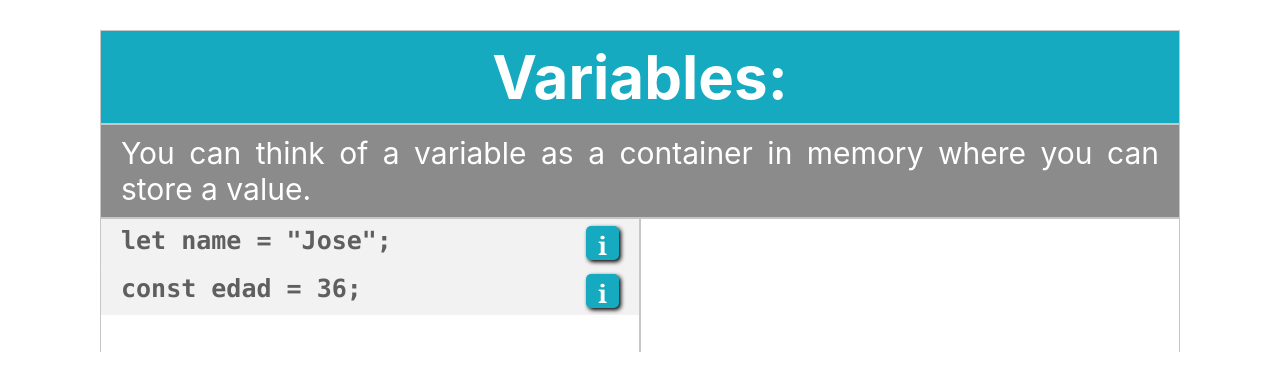
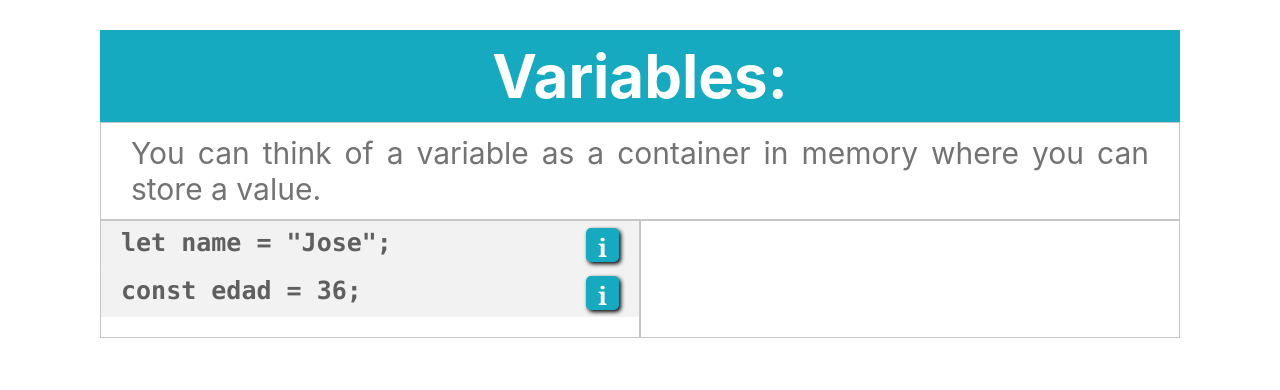
Before and after one commit to alexisshriov/ventall, a React (Create React App) app: page / in a window 1280 px wide. Shown: the top 390 px of the page. Built offline with nearby package versions, Linux system fonts and the light colour scheme.

Commit message:
cleaned up styles

```diff
--- a/src/components/AccordionBody/AccordionBody.scss
+++ b/src/components/AccordionBody/AccordionBody.scss
@@ -1,16 +1,12 @@
 .accordion-body {
-  height: 0px;
+  transition: all 1s;
   overflow: hidden;
-  transition: height 1s;
+
   &.active {
-    height: auto;
-    .content{
-      opacity: 1;
-    }
+    height: 800px;
   }
-  .content{
-    text-align: justify;
-    opacity: 0;
-    transition: all 1s;
+
+  &.inactive{
+    height: 0px;
   }
 }
--- a/src/components/AccordionHeader/AccordionHeader.js
+++ b/src/components/AccordionHeader/AccordionHeader.js
@@ -14,9 +14,9 @@ class AccordionHeader extends React.Component {
   render() {
     return (
       <div onClick = {this.handleClick} className={`accordion-header ${this.props.display ? 'accordion-header-active' : null}`}>
-        <div className="content">
+        {/* <div className="content"> */}
           {this.props.children}
-        </div>
+        {/* </div> */}
       </div>
     )
   }
--- a/src/components/AccordionHeader/AccordionHeader.scss
+++ b/src/components/AccordionHeader/AccordionHeader.scss
@@ -1,5 +1,4 @@
-.accordion-header {
-  .content{
-    text-align: justify;
-  }
-}
+// .accordion-header:hover {
+//   background-color: red;
+//   font-size: 400px;
+// }
--- a/src/components/CodeLine/CodeLine.css
+++ /dev/null
@@ -1,30 +0,0 @@
-.code-line {
-  display: flex;
-  justify-content: space-between;
-  padding: 7px 20px;
-  font-size: 25px;
-  border-radius: 1px;
-  color: rgb(95, 95, 95);
-  font-family: monaco;
-  font-weight: bold;
-}
-.code-line.link:hover{
-  background-color:rgb(214, 214, 214);
-}
-.link{
-  background-color: rgb(243, 242, 242);
-}
-
-.info-icon{
-  color:white;
-  font-family: georgia;
-  text-align: center;
-  background-color:#15aabf;
-  border-radius:5px;
-  padding: 2px 12px;
-  height: 30px;
-  box-shadow:2px 2px 4px #000000;
-}
-.info-icon:hover{
-  transform: scale(1.2);
-}
--- a/src/components/CodeLine/CodeLine.js
+++ b/src/components/CodeLine/CodeLine.js
@@ -1,10 +1,11 @@
 import React from 'react';
-import './CodeLine.css'
+import './CodeLine.scss'
 
 class CodeLine extends React.Component {
   render() {
     return (
-      <div onClick={() => this.props.onLineSelect(this.props.index)} className={`code-line ${this.props.link ? 'link' : null}`}>{this.props.children}
+      <div onClick={() => this.props.onLineSelect(this.props.index)} className={`code-line ${this.props.link ? 'link' : null}`}>
+        {this.props.children}
         {this.props.link && <div className="info-icon">
           <b>i</b>
         </div>}
--- /dev/null
+++ b/src/components/CodeLine/CodeLine.scss
@@ -0,0 +1,31 @@
+.code-line {
+  display: flex;
+  justify-content: space-between;
+  padding: 7px 20px;
+  font-size: 25px;
+  border-radius: 1px;
+  color: rgb(95, 95, 95);
+  font-family: monaco;
+  font-weight: bold;
+
+  &.link{
+    background-color: rgb(243, 242, 242);
+    &:hover{
+      background-color:rgb(214, 214, 214);
+    }
+  }
+
+  .info-icon{
+    color:white;
+    font-family: georgia;
+    text-align: center;
+    background-color:#15aabf;
+    border-radius:5px;
+    padding: 2px 12px;
+    height: 30px;
+    box-shadow:2px 2px 4px #000000;
+    &:hover{
+      transform: scale(1.2);
+    }
+  }
+}
--- a/src/components/Page/Page.js
+++ b/src/components/Page/Page.js
@@ -11,7 +11,6 @@ class Page extends React.Component {
     showBody1: false,
     selectedLineIndex: -1,
     showVariablesContent: true
-
   }
 
   expandHyperContent = () => {
@@ -30,31 +29,21 @@ class Page extends React.Component {
     switch(lineIndex){
       case 1:
         return(
-          <div>
-            <AccordionHeader display={this.state.expandHypCont1}>
           <div className="line-info">
             The const keyword creates a <b style={{ color: '#15aabf' }} onClick={this.expandHyperContent}>read-only</b> reference to a value.
           </div>
-            </AccordionHeader>
-            <AccordionBody display={this.state.showBody1}>
-              <div className="line-info">
+          /* <div className="line-info">
             A <b onClick={this.expandHyperContent} style={{ color: '#15aabf' }}>read-only</b> value is a value that once asigned cannot be changed later on.
             {'If you try to re-asign it it will throw erros:'}<br /><br />
             <b style={{ color: '#15aabf' }}>Example:</b> <br />
             {'const a = 0;'}<br />
             {'a = 1;'}<span style={{ color: 'brown' }}>&nbsp;&nbsp;&nbsp;&nbsp;&nbsp;&nbsp;&nbsp;&nbsp;&nbsp;&nbsp;&nbsp;&nbsp;&nbsp;//  this will throw an error.</span>
-               </div>
-            </AccordionBody>
-          </div>
+            </div>     */
         )
       case 2:
         return(
-          <div>
-             <AccordionHeader toggleFunction={this.onClick} display={this.state.expandHypCont1}>
           <div className="line-info">
             {'this is another explanation about  a secondary line'}
-              </div>
-            </AccordionHeader>
           </div>
         )
     }
@@ -64,21 +53,21 @@ class Page extends React.Component {
     return (
       <div className="page">
         <AccordionHeader toggleFunction={this.expandVariableContent} display={this.state.expandHypCont1}>
-          <div class="grid-item header-item">
+          <div class="header-container">
             Variables:
           </div>
         </AccordionHeader>
         <AccordionBody display={this.state.showVariablesContent} >
           <div class="grid-container">
-            <div class="grid-item info-item">
+            <div class="grid-item general-info detail-container">
               You can think of a variable as a container in memory where you can store a value.
             </div>
-            <div class="grid-item code-panel">
+            <div class="grid-item">
               <CodeLine onLineSelect={this.onLineSelect} index={1} link>{'let name = "Jose";'}</CodeLine>
               <CodeLine onLineSelect={this.onLineSelect} index={2} link>{'const edad = 36;'}</CodeLine>
               <br />
             </div>
-            <div class="grid-item details-panel">
+            <div class="grid-item detail-container">
               {this.renderInfo(this.state.selectedLineIndex)}
             </div>
           </div>
--- a/src/components/Page/Page.scss
+++ b/src/components/Page/Page.scss
@@ -1,25 +1,27 @@
+
+.page {
+  margin: 30px 100px;
 
   .grid-container {
     display: grid;
     grid-template-columns: 50% 50%;
-  grid-template-rows: auto 100%;
-  background-color: white;
+    // grid-template-rows: auto 100%;
   }
 
-.grid-item {
-  background-color: rgba(255, 255, 255, 0.8);
-  border: 1px solid rgb(199, 198, 198);
-  font-size: 30px;
-  color: rgb(82, 82, 82);
-  text-align: center;
-  &.code-panel{
-    // color: red !important;
-    // font-family: 'Times New Roman', Times, serif;
-  }
+  .general-info {
+    grid-column: 1 / 3;
+    padding: 12px 30px;
   }
 
-.header-item {
-  grid-column: 1 / 3;
+  .line-info {
+    padding: 7px 20px;
+  }
+
+  .grid-item{
+    border: 1px solid rgb(199, 198, 198);
+  }
+
+  .header-container{
     color: rgb(255, 255, 255);
     text-align: center;
     background-color: #15aabf !important;
@@ -28,23 +30,19 @@
     padding: 10px 0;
   }
 
-.info-item {
-  grid-column: 1 / 3;
-  color: rgb(255, 255, 255);
+  .detail-container{// this sets the border that you wanna change
+    color: rgb(116, 115, 115);
+
+    font-size: 30px;
     text-align: justify;
-  background-color: #8b8b8b !important;
-  font-size: 30px;
-  padding: 10px 20px;
   }
-
-.page {
-  margin: 30px 100px;
 }
 
 
+
+
+
+
+
+
 //_________________
-.line-info {
-  padding: 8%;
-  background-color: #c1f3fa;
-  border: solid 1px #15aabf;
-}
```
Lines whose indentation alone changed are shown as unchanged.
